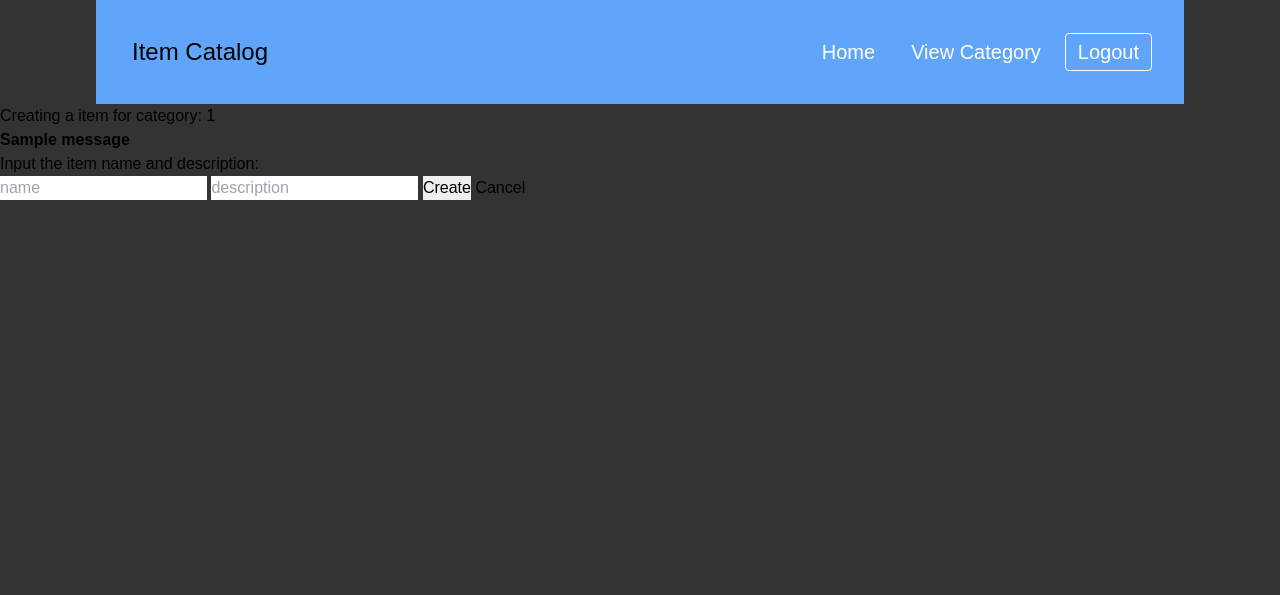
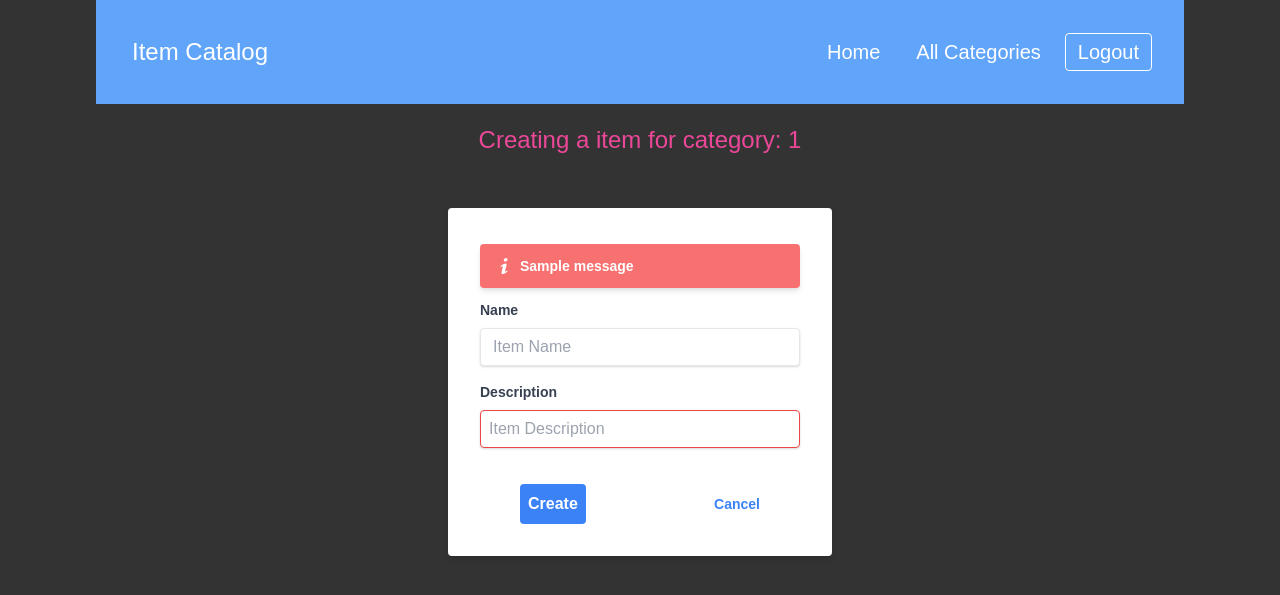
Before and after one commit to mmsesay/Catalog-Project, a Flask app: page /catalog/1/item/new in a window 1280 px wide. Shown: the top 595 px of the page. Run offline with Flask 2, Linux system fonts and the light colour scheme; a user stored in the database is signed in; one stand-in notice (Sample message) is shown.

```diff
--- a/project.py
+++ b/project.py
@@ -46,7 +46,8 @@ session = DBSession()
 # catalog homepage route
 @app.route('/')
 def index():
-    return render_template('home.html')
+    categories= session.query(Category).all()
+    return render_template('home.html', categories=categories)
 
 # new user creation route
 @app.route('/user/register', methods = ['GET','POST'])
@@ -275,7 +276,6 @@ def createCategory(user_id):
 
 # catalog homepage route
 @app.route('/catalog/categories/<int:user_id>')
-@login_required
 def allCategories(user_id):
     category = session.query(Category).filter_by(user_id=user_id)
     return render_template('categories.html', allCats=category)
@@ -338,6 +338,7 @@ def allItems(categoryName):
 
 # create a new item for a category
 @app.route('/catalog/<categoryName>/item/new', methods = ['GET','POST'])
+@login_required
 def createItem(categoryName):
     # if the request is a POST
     if request.method == 'POST':
@@ -362,7 +363,7 @@ def createItem(categoryName):
                 item = Items(name=itemName, description=itemDescription, category_id=fetchedCategory.id)
                 session.add(item) # adding the query
                 session.commit() # executing the query
-                flash('new item added') # flashing a successful message
+                flash('New item added') # flashing a successful message
                 return redirect(url_for('allItems', categoryName=categoryName)) # redirecting the user
 
             else:
@@ -374,7 +375,7 @@ def createItem(categoryName):
     return render_template('newItem.html', categoryName=categoryName)
 
 # specific item route
-@app.route('/catalog/<categoryName>/<itemName>', methods = ['GET'])
+@app.route('/catalog/<categoryName>/<itemName>')
 def viewItem(categoryName,itemName):
     # fetching just one category from the Category DB where the name matches categoryName
     item = session.query(Items).filter_by(name=itemName).one()
@@ -382,6 +383,7 @@ def viewItem(categoryName,itemName):
 
 # edit item for a category
 @app.route('/catalog/<categoryName>/<itemName>/edit', methods = ['GET','POST'])
+@login_required
 def editItem(categoryName, itemName):
     # if the request is a POST
     if request.method == 'POST':
@@ -427,6 +429,7 @@ def editItem(categoryName, itemName):
 
 # delete an item from a category
 @app.route('/catalog/<categoryName>/<itemName>/delete', methods = ['GET','POST'])
+@login_required
 def deleteItem(categoryName, itemName):
     # fetching a single item from the db and storing it in an object
     fetchedItem = session.query(Items).filter_by(name=itemName).one()
--- a/templates/header.html
+++ b/templates/header.html
@@ -1,7 +1,7 @@
 <div class="header-nav">
 
 	<ul class="flex items-center flex-wrap bg-blue-400 p-5 ml-24 mr-24">
-		<a href="#" class="text-2xl p-4">Item Catalog</a>
+		<a href="{{url_for('index')}}" class="text-white text-2xl p-4">Item Catalog</a>
 		<li class="mx-auto">
 			<li class="mr-3">
 				<a class="inline-block py-1 px-3 text-white text-xl" href="{{url_for('index')}}">Home</a>
@@ -9,7 +9,7 @@
 			<!-- check if the user is authenticated -->
 			{% if current_user.is_authenticated %}
 			<li class="mr-3">
-				<a class="inline-block py-1 px-3 text-white text-xl" href="{{url_for('allCategories', user_id=current_user.id)}}">View Category</a>
+				<a class="inline-block py-1 px-3 text-white text-xl" href="{{url_for('allCategories', user_id=current_user.id)}}">All Categories</a>
 			</li>
 			<li class="mr-3">
 				<a class="inline-block border border-white text-xl rounded hover:border-pink-700 text-white hover:bg-pink-700 py-1 px-3" href="{{url_for('logout')}}">Logout</a>
--- a/templates/login.html
+++ b/templates/login.html
@@ -58,7 +58,7 @@
                             <svg class="fill-current w-4 h-4 mr-2" xmlns="http://www.w3.org/2000/svg" viewBox="0 0 20 20"><path d="M12.432 0c1.34 0 2.01.912 2.01 1.957 0 1.305-1.164 2.512-2.679 2.512-1.269 0-2.009-.75-1.974-1.99C9.789 1.436 10.67 0 12.432 0zM8.309 20c-1.058 0-1.833-.652-1.093-3.524l1.214-5.092c.211-.814.246-1.141 0-1.141-.317 0-1.689.562-2.502 1.117l-.528-.88c2.572-2.186 5.531-3.467 6.801-3.467 1.057 0 1.233 1.273.705 3.23l-1.391 5.352c-.246.945-.141 1.271.106 1.271.317 0 1.357-.392 2.379-1.207l.6.814C12.098 19.02 9.365 20 8.309 20z"/></svg>
                             <p class="text-white text-center">{{message}}</p>
                         </div>
-                        {% else %}
+                        {% elif message == 'Thanks for signing up. Please login' %}
                         <div class="flex items-center rounded shadow-md text-teal-500 text-white text-sm font-bold px-4 py-3 mt-3 mb-3" role="alert">
                             <svg class="fill-current w-4 h-4 mr-2" xmlns="http://www.w3.org/2000/svg" viewBox="0 0 20 20"><path d="M12.432 0c1.34 0 2.01.912 2.01 1.957 0 1.305-1.164 2.512-2.679 2.512-1.269 0-2.009-.75-1.974-1.99C9.789 1.436 10.67 0 12.432 0zM8.309 20c-1.058 0-1.833-.652-1.093-3.524l1.214-5.092c.211-.814.246-1.141 0-1.141-.317 0-1.689.562-2.502 1.117l-.528-.88c2.572-2.186 5.531-3.467 6.801-3.467 1.057 0 1.233 1.273.705 3.23l-1.391 5.352c-.246.945-.141 1.271.106 1.271.317 0 1.357-.392 2.379-1.207l.6.814C12.098 19.02 9.365 20 8.309 20z"/></svg>
                             <p class="text-white text-center">{{message}}</p>
--- a/templates/newItem.html
+++ b/templates/newItem.html
@@ -1,24 +1,48 @@
 {% extends "main.html" %}
 {% block content %}
 {% include "header.html" %}
-    <h4>Creating a item for category: {{categoryName}} </h4>
+    <h4 class="text-center text-pink-500 p-5 text-2xl">Creating a item for category: {{categoryName}} </h4>
 
+     <!-- NEW ITEM FORM -->
+
+     <div class="w-full max-w-sm mx-auto m-8">
+            <form class="bg-white shadow-md rounded px-8 pt-6 pb-8 mb-4" action="{{url_for('createItem', categoryName=categoryName)}}" method="POST">
+
+                <!-- getting the flsh message -->
                 {% with messages = get_flashed_messages() %}
                     {% if messages %}
-            <ul>
                         {% for message in messages %}
-                <li><b>{{message}}</b></li>
+                            <div class="flex items-center rounded shadow-md bg-red-400 text-white text-sm font-bold px-4 py-3 mt-3 mb-3" role="alert">
+                                <svg class="fill-current w-4 h-4 mr-2" xmlns="http://www.w3.org/2000/svg" viewBox="0 0 20 20"><path d="M12.432 0c1.34 0 2.01.912 2.01 1.957 0 1.305-1.164 2.512-2.679 2.512-1.269 0-2.009-.75-1.974-1.99C9.789 1.436 10.67 0 12.432 0zM8.309 20c-1.058 0-1.833-.652-1.093-3.524l1.214-5.092c.211-.814.246-1.141 0-1.141-.317 0-1.689.562-2.502 1.117l-.528-.88c2.572-2.186 5.531-3.467 6.801-3.467 1.057 0 1.233 1.273.705 3.23l-1.391 5.352c-.246.945-.141 1.271.106 1.271.317 0 1.357-.392 2.379-1.207l.6.814C12.098 19.02 9.365 20 8.309 20z"/></svg>
+                                <p class="text-white text-center">{{message}}</p>
+                            </div>
                         {% endfor %}
-            </ul>
                     {% endif %}
                 {% endwith %}
 
-    <form action="{{url_for('createItem', categoryName=categoryName)}}" method="POST">
+                <div class="mb-4">
+                <label class="block text-gray-700 text-sm font-bold mb-2" for="name">
+                    Name
+                </label>
+                <input class="shadow appearance-none border rounded w-full py-2 px-3 text-gray-700 leading-tight focus:outline-none focus:shadow-outline" id="name" name="name" type="text" placeholder="Item Name">
+                </div>
+                <div class="mb-6">
+                <label class="block text-gray-700 text-sm font-bold mb-2" for="description">
+                    Description
+                </label>
+                <input class="shadow appearance-none border border-red-500 rounded w-full py-2 px-2 text-gray-700 mb-3 leading-tight focus:outline-none focus:shadow-outline" id="description" name="description" type="text" placeholder="Item Description">
+                </div>
+                <div class="flex items-center justify-between">
+                <button class="bg-blue-500 hover:bg-blue-700 text-white font-bold py-2 px-2 ml-10 rounded focus:outline-none focus:shadow-outline" type="submit">
+                    Create
+                </button>
+                <a class="inline-block align-baseline font-bold text-sm text-blue-500 mr-10 hover:text-blue-800"
+                    href="{{url_for('allItems', categoryName=categoryName)}}">
+                    Cancel
+                </a>
+                </div>
+            </form>
+        </div>
 
-        <p>Input the item name and description:</p>
-        <input type="text" placeholder="name" name="name">
-        <input type="text" placeholder="description" name="description">
-        <input type="submit" value="Create">
-        <a href="{{url_for('allItems', categoryName=categoryName)}}">Cancel</a>
-    </form>
+        <!-- END OF NEW ITEM FORM -->
 {% endblock %}
```
Also changed, not shown: templates/home.html (+13 -12 lines), templates/itemDetails.html (+27 -6 lines), templates/items.html (+16 -12 lines), catalog.db. Lines whose indentation alone changed are shown as unchanged.
